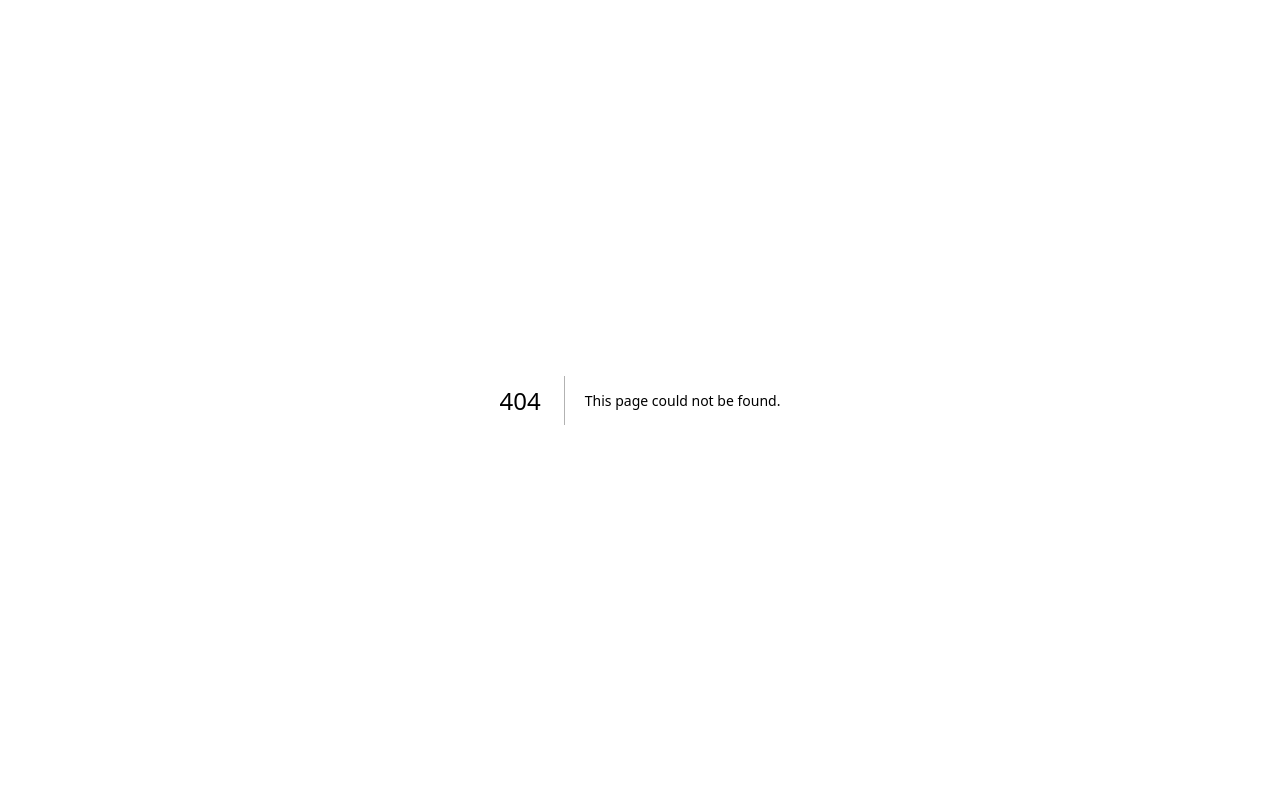
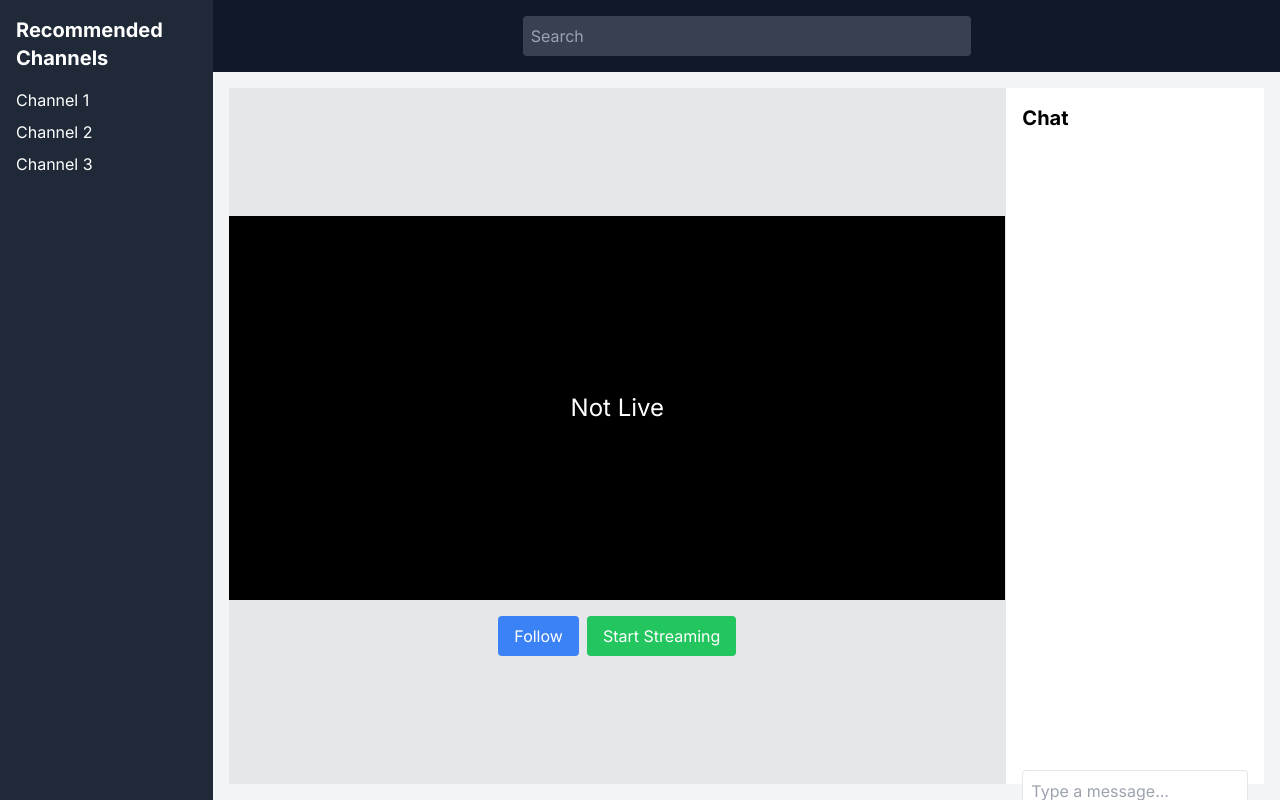
Before and after one commit to SHaiderX/stonks-fullstack-application, a Next.js app: page /channel/activechannel1 in a window 1280 px wide. Before the commit this address had no page. Built offline with nearby package versions, Linux system fonts and the light colour scheme.

Commit message:
Basic home/channel frontend

```diff
--- /dev/null
+++ b/app/channel/[channel]/page.tsx
@@ -0,0 +1,87 @@
+"use client";
+import { useState, useEffect, ChangeEvent, KeyboardEvent } from 'react';
+import { useRouter } from 'next/navigation';
+import Layout from '../../../components/layout';
+import { useParams } from 'next/navigation';
+
+const ChannelPage = () => {
+  const [isStreaming, setIsStreaming] = useState<boolean>(false);
+  const [chatMessages, setChatMessages] = useState<string[]>([]);
+  const router = useRouter();
+  const { channel } = useParams();
+
+  useEffect(() => {
+    //TODO
+  }, [channel]);
+
+  const toggleStreaming = () => {
+    setIsStreaming(!isStreaming);
+  };
+
+  const handleFollow = () => {
+    //TODO
+  };
+
+  const handleChatMessage = (e: KeyboardEvent<HTMLInputElement>) => {
+    if (e.key === 'Enter' && (e.target as HTMLInputElement).value.trim()) {
+      setChatMessages([...chatMessages, (e.target as HTMLInputElement).value]);
+      (e.target as HTMLInputElement).value = '';
+    }
+  };
+
+  return (
+    <Layout>
+      <div className="flex h-full">
+        <div className="flex-1 flex flex-col items-center justify-center bg-gray-200">
+          <div className="relative w-full max-w-4xl h-96 bg-black">
+            {isStreaming ? (
+              <iframe
+                className="absolute inset-0 w-full h-full"
+                src="https://www.youtube.com/embed/jfKfPfyJRdk"
+                frameBorder="0"
+                allow="accelerometer; autoplay; clipboard-write; encrypted-media; gyroscope; picture-in-picture"
+                allowFullScreen
+              ></iframe>
+            ) : (
+              <div className="absolute inset-0 flex items-center justify-center text-white text-2xl">Not Live</div>
+            )}
+          </div>
+          <div className="mt-4">
+            <button
+              onClick={handleFollow}
+              className="px-4 py-2 bg-blue-500 text-white rounded hover:bg-blue-600 mr-2"
+            >
+              Follow
+            </button>
+            <button
+              onClick={toggleStreaming}
+              className="px-4 py-2 bg-green-500 text-white rounded hover:bg-green-600"
+            >
+              {isStreaming ? 'Stop Streaming' : 'Start Streaming'}
+            </button>
+          </div>
+        </div>
+        <div className="w-1/4 bg-white p-4 border-l">
+          <h3 className="text-xl font-bold mb-4">Chat</h3>
+          <div className="flex flex-col h-full">
+            <div className="flex-1 overflow-y-auto mb-4">
+              {chatMessages.map((msg, idx) => (
+                <div key={idx} className="mb-2">
+                  <span className="text-gray-700">{msg}</span>
+                </div>
+              ))}
+            </div>
+            <input
+              type="text"
+              placeholder="Type a message..."
+              className="p-2 border rounded w-full"
+              onKeyDown={handleChatMessage}
+            />
+          </div>
+        </div>
+      </div>
+    </Layout>
+  );
+};
+
+export default ChannelPage;
--- a/app/page.tsx
+++ b/app/page.tsx
@@ -1,113 +1,29 @@
-import Image from "next/image";
+import Layout from '../components/layout';
+import Link from 'next/link';
 
-export default function Home() {
+const HomePage = () => {
+  const activeChannels = [
+    { id: 1, name: 'Active Channel 1', username: 'activechannel1', thumbnail: '/path/to/thumbnail1.jpg' },
+    { id: 2, name: 'Active Channel 2', username: 'activechannel2', thumbnail: '/path/to/thumbnail2.jpg' },
+    { id: 3, name: 'Active Channel 3', username: 'activechannel3', thumbnail: '/path/to/thumbnail3.jpg' },
+  ];
+
   return (
-    <main className="flex min-h-screen flex-col items-center justify-between p-24">
-      <div className="z-10 w-full max-w-5xl items-center justify-between font-mono text-sm lg:flex">
-        <p className="fixed left-0 top-0 flex w-full justify-center border-b border-gray-300 bg-gradient-to-b from-zinc-200 pb-6 pt-8 backdrop-blur-2xl dark:border-neutral-800 dark:bg-zinc-800/30 dark:from-inherit lg:static lg:w-auto  lg:rounded-xl lg:border lg:bg-gray-200 lg:p-4 lg:dark:bg-zinc-800/30">
-          Get started by editing&nbsp;
-          <code className="font-mono font-bold">app/page.tsx</code>
-        </p>
-        <div className="fixed bottom-0 left-0 flex h-48 w-full items-end justify-center bg-gradient-to-t from-white via-white dark:from-black dark:via-black lg:static lg:size-auto lg:bg-none">
-          <a
-            className="pointer-events-none flex place-items-center gap-2 p-8 lg:pointer-events-auto lg:p-0"
-            href="https://vercel.com?utm_source=create-next-app&utm_medium=appdir-template&utm_campaign=create-next-app"
-            target="_blank"
-            rel="noopener noreferrer"
-          >
-            By{" "}
-            <Image
-              src="/vercel.svg"
-              alt="Vercel Logo"
-              className="dark:invert"
-              width={100}
-              height={24}
-              priority
-            />
-          </a>
-        </div>
+    <Layout>
+      <div className="max-w-4xl mx-auto grid grid-cols-1 sm:grid-cols-2 lg:grid-cols-3 gap-4">
+        {activeChannels.map(channel => (
+          <Link key={channel.id} href={`/channel/${channel.username}`}>
+            <div className="bg-white rounded-lg overflow-hidden shadow-lg cursor-pointer">
+              <img src={channel.thumbnail} alt={channel.name} className="w-full h-48 object-cover" />
+              <div className="p-4">
+                <h3 className="font-bold">{channel.name}</h3>
+              </div>
+            </div>
+          </Link>
+        ))}
       </div>
+    </Layout>
+  );
+};
 
-      <div className="relative z-[-1] flex place-items-center before:absolute before:h-[300px] before:w-full before:-translate-x-1/2 before:rounded-full before:bg-gradient-radial before:from-white before:to-transparent before:blur-2xl before:content-[''] after:absolute after:-z-20 after:h-[180px] after:w-full after:translate-x-1/3 after:bg-gradient-conic after:from-sky-200 after:via-blue-200 after:blur-2xl after:content-[''] before:dark:bg-gradient-to-br before:dark:from-transparent before:dark:to-blue-700 before:dark:opacity-10 after:dark:from-sky-900 after:dark:via-[#0141ff] after:dark:opacity-40 sm:before:w-[480px] sm:after:w-[240px] before:lg:h-[360px]">
-        <Image
-          className="relative dark:drop-shadow-[0_0_0.3rem_#ffffff70] dark:invert"
-          src="/next.svg"
-          alt="Next.js Logo"
-          width={180}
-          height={37}
-          priority
-        />
-      </div>
-
-      <div className="mb-32 grid text-center lg:mb-0 lg:w-full lg:max-w-5xl lg:grid-cols-4 lg:text-left">
-        <a
-          href="https://nextjs.org/docs?utm_source=create-next-app&utm_medium=appdir-template&utm_campaign=create-next-app"
-          className="group rounded-lg border border-transparent px-5 py-4 transition-colors hover:border-gray-300 hover:bg-gray-100 hover:dark:border-neutral-700 hover:dark:bg-neutral-800/30"
-          target="_blank"
-          rel="noopener noreferrer"
-        >
-          <h2 className="mb-3 text-2xl font-semibold">
-            Docs{" "}
-            <span className="inline-block transition-transform group-hover:translate-x-1 motion-reduce:transform-none">
-              -&gt;
-            </span>
-          </h2>
-          <p className="m-0 max-w-[30ch] text-sm opacity-50">
-            Find in-depth information about Next.js features and API.
-          </p>
-        </a>
-
-        <a
-          href="https://nextjs.org/learn?utm_source=create-next-app&utm_medium=appdir-template-tw&utm_campaign=create-next-app"
-          className="group rounded-lg border border-transparent px-5 py-4 transition-colors hover:border-gray-300 hover:bg-gray-100 hover:dark:border-neutral-700 hover:dark:bg-neutral-800/30"
-          target="_blank"
-          rel="noopener noreferrer"
-        >
-          <h2 className="mb-3 text-2xl font-semibold">
-            Learn{" "}
-            <span className="inline-block transition-transform group-hover:translate-x-1 motion-reduce:transform-none">
-              -&gt;
-            </span>
-          </h2>
-          <p className="m-0 max-w-[30ch] text-sm opacity-50">
-            Learn about Next.js in an interactive course with&nbsp;quizzes!
-          </p>
-        </a>
-
-        <a
-          href="https://vercel.com/templates?framework=next.js&utm_source=create-next-app&utm_medium=appdir-template&utm_campaign=create-next-app"
-          className="group rounded-lg border border-transparent px-5 py-4 transition-colors hover:border-gray-300 hover:bg-gray-100 hover:dark:border-neutral-700 hover:dark:bg-neutral-800/30"
-          target="_blank"
-          rel="noopener noreferrer"
-        >
-          <h2 className="mb-3 text-2xl font-semibold">
-            Templates{" "}
-            <span className="inline-block transition-transform group-hover:translate-x-1 motion-reduce:transform-none">
-              -&gt;
-            </span>
-          </h2>
-          <p className="m-0 max-w-[30ch] text-sm opacity-50">
-            Explore starter templates for Next.js.
-          </p>
-        </a>
-
-        <a
-          href="https://vercel.com/new?utm_source=create-next-app&utm_medium=appdir-template&utm_campaign=create-next-app"
-          className="group rounded-lg border border-transparent px-5 py-4 transition-colors hover:border-gray-300 hover:bg-gray-100 hover:dark:border-neutral-700 hover:dark:bg-neutral-800/30"
-          target="_blank"
-          rel="noopener noreferrer"
-        >
-          <h2 className="mb-3 text-2xl font-semibold">
-            Deploy{" "}
-            <span className="inline-block transition-transform group-hover:translate-x-1 motion-reduce:transform-none">
-              -&gt;
-            </span>
-          </h2>
-          <p className="m-0 max-w-[30ch] text-balance text-sm opacity-50">
-            Instantly deploy your Next.js site to a shareable URL with Vercel.
-          </p>
-        </a>
-      </div>
-    </main>
-  );
-}
+export default HomePage;
--- /dev/null
+++ b/components/layout.tsx
@@ -0,0 +1,60 @@
+"use client";
+import { ReactNode, useState } from 'react';
+import Link from 'next/link';
+
+interface LayoutProps {
+  children: ReactNode;
+}
+
+const Layout = ({ children }: LayoutProps) => {
+  const [search, setSearch] = useState('');
+
+  const recommendedChannels = [
+    { id: 1, name: 'Channel 1', username: 'channel1' },
+    { id: 2, name: 'Channel 2', username: 'channel2' },
+    { id: 3, name: 'Channel 3', username: 'channel3' },
+  ];
+
+  return (
+    <div className="flex h-screen">
+      {/* Sidebar */}
+      <div className="w-1/6 bg-gray-800 text-white p-4">
+        <h2 className="text-xl font-bold mb-4">Recommended Channels</h2>
+        <ul>
+          {recommendedChannels.map(channel => (
+            <li key={channel.id} className="mb-2">
+              <Link href={`/channel/${channel.username}`}>
+                <span className="cursor-pointer">{channel.name}</span>
+              </Link>
+            </li>
+          ))}
+        </ul>
+      </div>
+
+      {/* Main Content */}
+      <div className="flex-1 flex flex-col">
+        {/* Topbar */}
+        <div className="bg-gray-900 text-white p-4">
+          <div className="max-w-4xl mx-auto flex items-center">
+            <div className="flex-1 text-center">
+              <input
+                type="text"
+                placeholder="Search"
+                className="w-1/2 p-2 rounded bg-gray-700 text-white"
+                value={search}
+                onChange={(e) => setSearch(e.target.value)}
+              />
+            </div>
+          </div>
+        </div>
+
+        {/* Main Area */}
+        <div className="p-4 flex-1 bg-gray-100 overflow-y-auto">
+          {children}
+        </div>
+      </div>
+    </div>
+  );
+};
+
+export default Layout;
```
